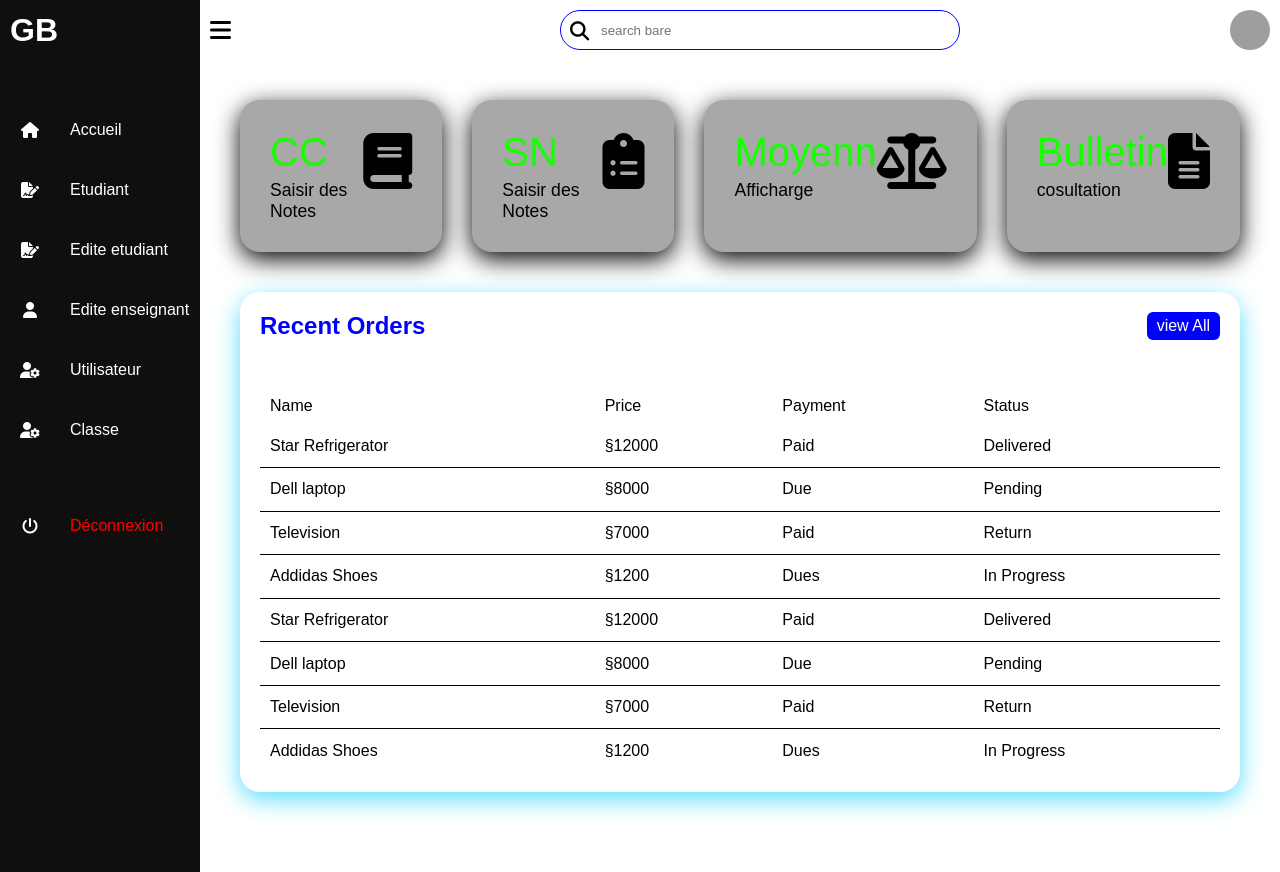
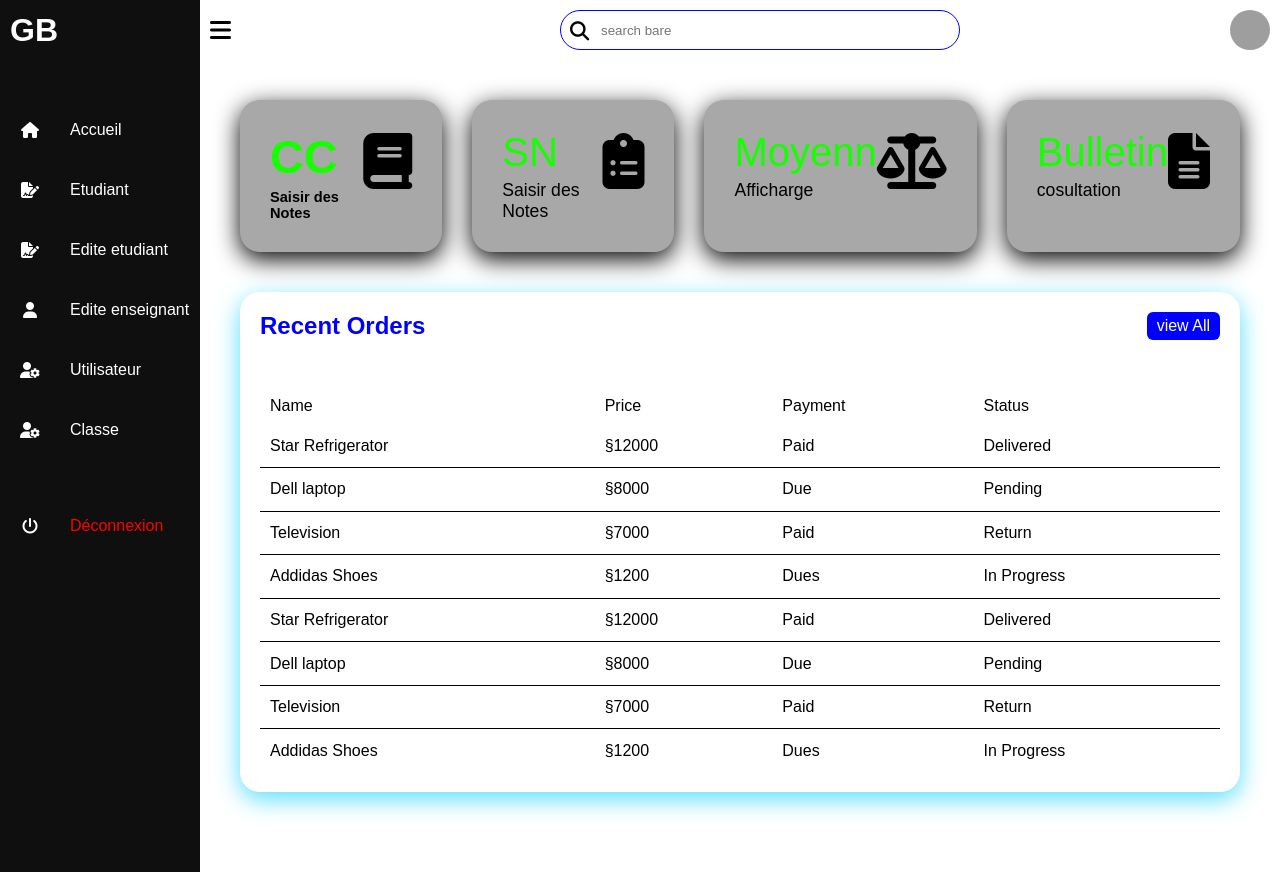
Before and after one commit to ulrichwandji2003/etudiant, a Django app: page /dashboard in a window 1280 px wide. Run offline with Django 4.2, Linux system fonts and the light colour scheme; some libraries are stand-ins or nearby versions; grey boxes are pictures that could not be loaded.

Commit message:
dashboard.html

```diff
--- a/Templates/couverture/dashboard.html
+++ b/Templates/couverture/dashboard.html
@@ -8,8 +8,8 @@
 
     <div class="card" onclick="window.location.href='{% url 'classe' %}'">
         <div>
-            <div class="numbers">CC</div>
-            <div class="cardName">Saisir des Notes</div>
+            <div class="numbers"><h3>CC<h3></div>
+            <div class="cardName"><h5>Saisir des Notes<h5></div>
         </div>
         <div class="iconBx">
             <span class="icon fas fa-book"></span>
```
